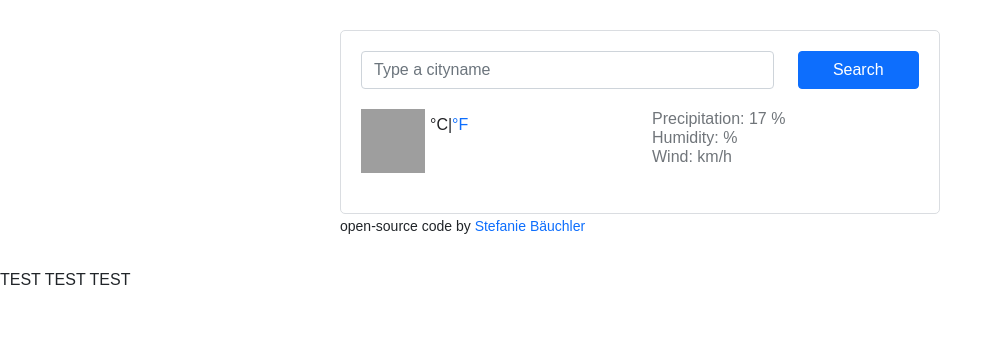
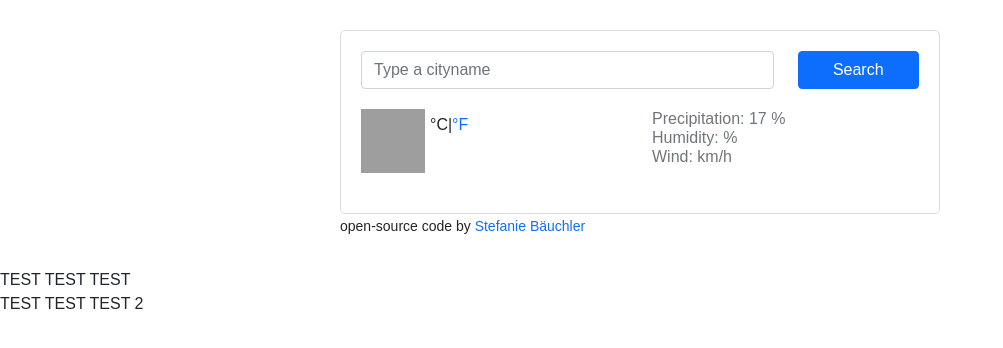
Before and after one commit to StefanieBaeuchler/vanilla-weather-app, a plain HTML site: page index.html in a window 1280 px wide. Shown: the whole page, without its empty margins (0-1003 px from the left). Drawn offline with nearby package versions, Linux system fonts and the light colour scheme; no server answers; grey boxes are pictures that could not be loaded.

Commit message:
Test implementieren2

```diff
--- a/index.html
+++ b/index.html
@@ -68,6 +68,7 @@
       </div>
     </div>
 <div>TEST TEST TEST </div>
+<div>TEST TEST TEST 2 </div>
     <script src="src/index.js"></script>
   </body>
 </html>
```
